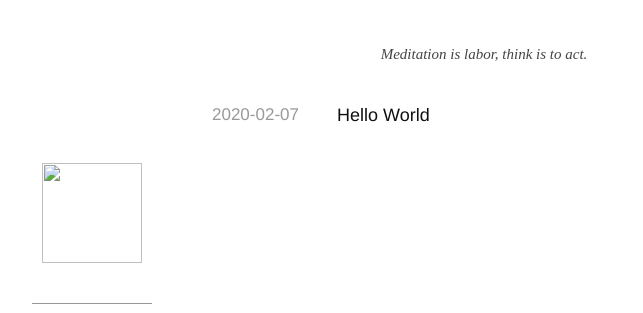
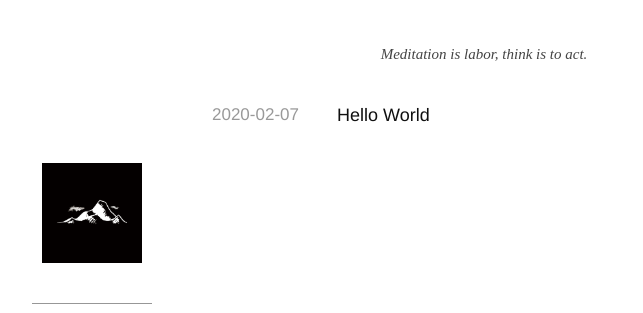
Before and after one commit to spuronlee/spuronlee.github.io, a plain HTML site: page index.html in a window 1280 px wide. Shown: the top 313 px of the page, without its empty margins (156-799 px from the left). Drawn offline with nearby package versions, Linux system fonts and the light colour scheme; some packages are replaced by stand-ins of ours; a script that the page names is missing; a small style sheet from the web is missing.

Commit message:
Site updated: 2020-02-07 14:45:22

```diff
--- a/index.html
+++ b/index.html
@@ -49,7 +49,7 @@
 <div class="nav" id="nav">
     <div class="avatar-name">
         <div class="avatar ">
-            <img src="/" />
+            <img src="/img/avatar.jpg" />
         </div>
         <div class="name">
             <i></i>
```
Also changed, not shown: 2020/02/07/hello-world/index.html (+1 -1 lines), archives/2020/02/index.html (+1 -1 lines), archives/2020/index.html (+1 -1 lines), archives/index.html (+1 -1 lines).
